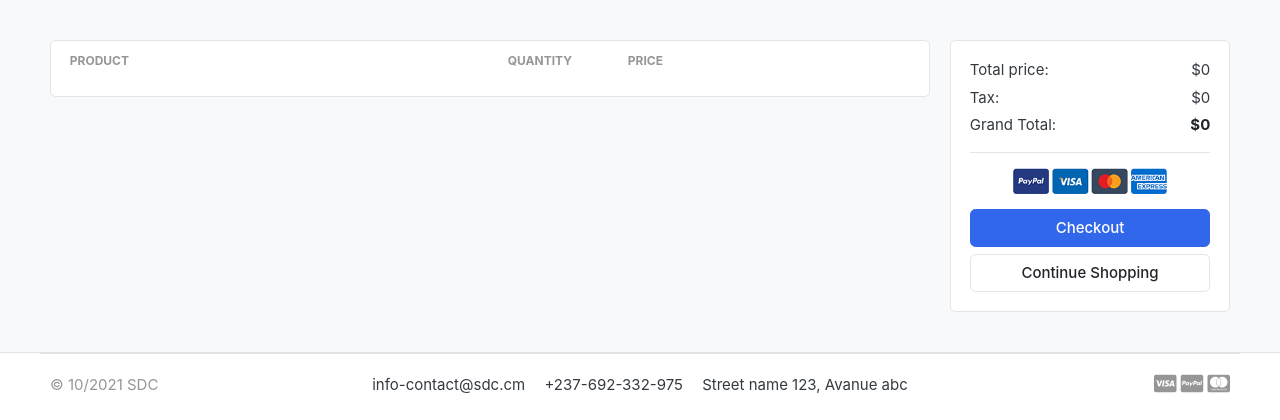
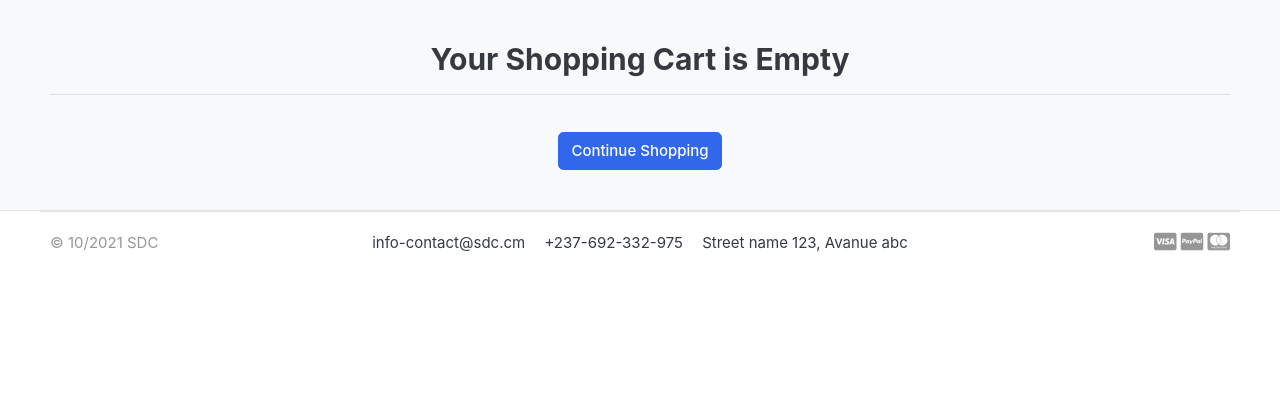
Before and after one commit to Aziguy/Business, a Django app: page /cart/ in a window 1280 px wide. Shown: the part 118-538 px from the top of the page. Run offline with Django 3.2, Linux system fonts and the light colour scheme; tables that the repository leaves empty hold one stand-in row (values such as "Sample post"); lists and menus that the app fills with data are empty; some libraries are stand-ins or nearby versions; some web fonts are replaced.

Commit message:
Finish cart feature

```diff
--- /dev/null
+++ b/carts/context_processors.py
@@ -0,0 +1,20 @@
+from .models import Cart, CartItem
+from .views import _cart_id
+
+
+def counter(request):
+    cart_count = 0
+    if 'admin' in request.path:
+        return {}
+    else:
+        try:
+            cart = Cart.objects.filter(cart_id=_cart_id(request))
+            if request.user.is_authenticated:
+                cart_items = CartItem.objects.all().filter(user=request.user)
+            else:
+                cart_items = CartItem.objects.all().filter(cart=cart[:1])
+            for cart_item in cart_items:
+                cart_count += cart_item.quantity
+        except Cart.DoesNotExist:
+            cart_count = 0
+    return dict(cart_count=cart_count)
--- a/ecommerce/settings.py
+++ b/ecommerce/settings.py
@@ -67,6 +67,7 @@ TEMPLATES = [
                 'django.contrib.auth.context_processors.auth',
                 'django.contrib.messages.context_processors.messages',
                 'category.context_processors.menu_links',
+                'carts.context_processors.counter',
             ],
         },
     },
--- a/templates/includes/navbar.html
+++ b/templates/includes/navbar.html
@@ -67,9 +67,9 @@
 							<a href="./register.html"> Register</a>
 						</div>
 					</div>
-					<a href="./cart.html" class="widget-header pl-3 ml-3">
+					<a href="{% url 'cart' %}" class="widget-header pl-3 ml-3">
 						<div class="icon icon-sm rounded-circle border"><i class="fa fa-shopping-cart"></i></div>
-						<span class="badge badge-pill badge-danger notify">0</span>
+						<span class="badge badge-pill badge-danger notify">{{ cart_count }}</span>
 					</a>
 				</div> <!-- widgets-wrap.// -->
 			</div> <!-- col.// -->
--- a/templates/store/cart.html
+++ b/templates/store/cart.html
@@ -8,7 +8,14 @@
 <div class="container">
 
 <!-- ============================ COMPONENT 1 ================================= -->
-
+{% if not cart_items %}
+	<h2 class="text-center">Your Shopping Cart is Empty</h2>
+	<hr>
+	<br>
+	<div class="text-center">
+		<a href="{% url 'store' %}" class="btn btn-primary">Continue Shopping</a>
+	</div>
+{% else %}
 <div class="row">
 	<aside class="col-lg-9">
 <div class="card">
@@ -93,6 +100,7 @@
 
 
 </div> <!-- row.// -->
+{% endif %}
 <!-- ============================ COMPONENT 1 END .// ================================= -->
 
 </div> <!-- container .//  -->
```
Also changed, not shown: store/views.py (+5 -2 lines), templates/store/product_detail.html (+8 -3 lines).
